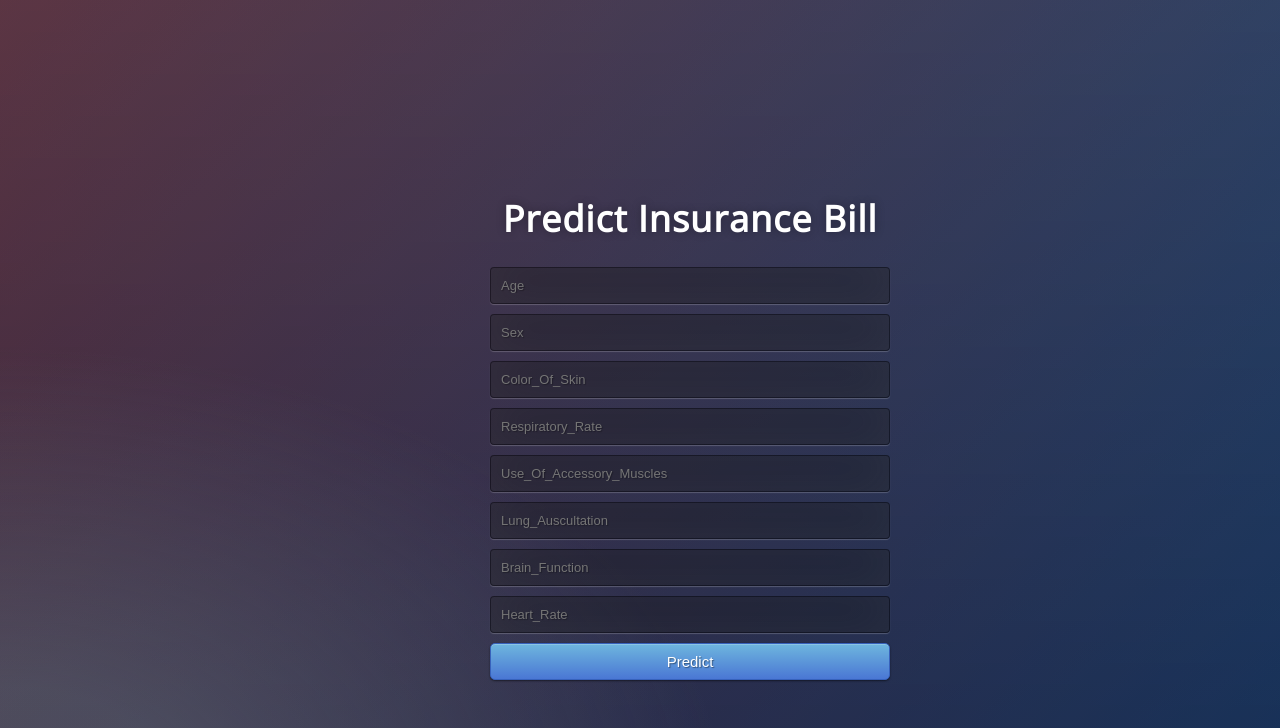
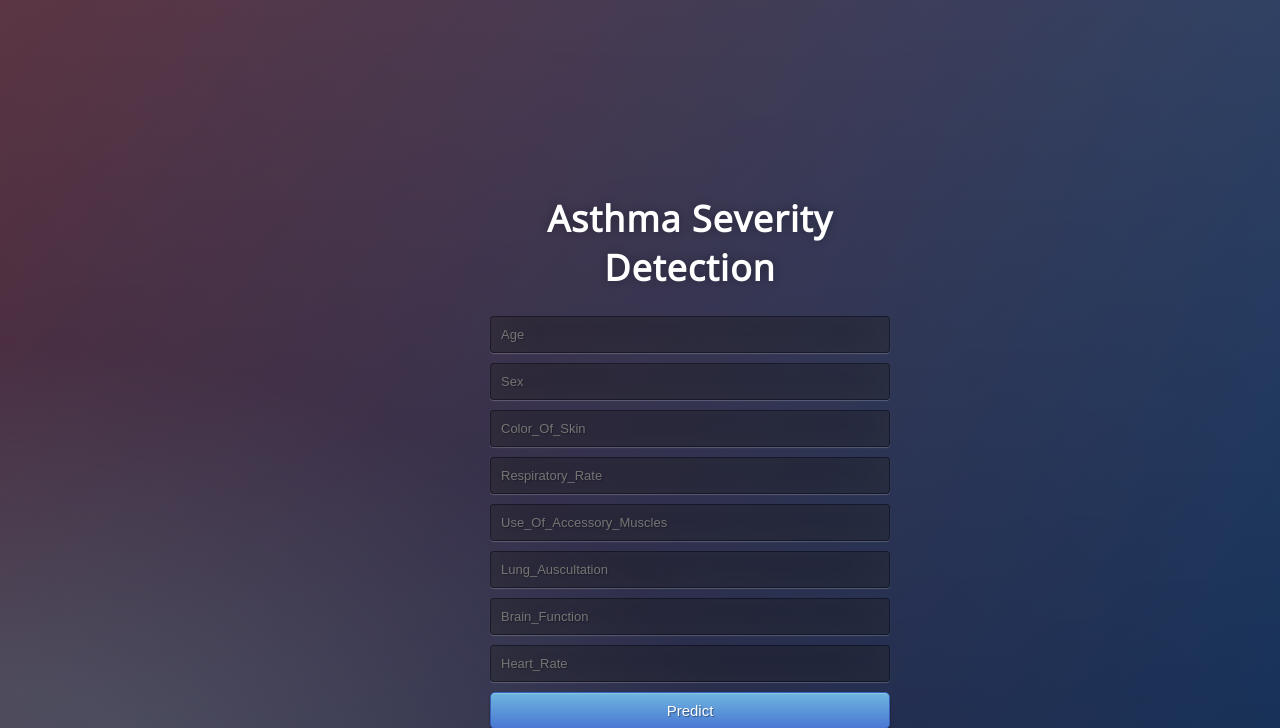
Before and after one commit to liaquat85/Asthma_ML_Python, a Flask app: page / in a window 1280 px wide. Shown: the top 728 px of the page. Run offline with Flask 2, Linux system fonts and the light colour scheme; parts of the project's set-up code (start-up, migrations or seed data) failed here and were passed over.

Commit message:
change from predict insurance bill to Asthma Severity Detection

```diff
--- a/templates/home.html
+++ b/templates/home.html
@@ -2,7 +2,7 @@
 <html>
 <head>
   <meta charset="UTF-8">
-  <title>Predict Insurance Bill</title>
+  <title>Asthma Severity Detection</title>
   <link href='https://fonts.googleapis.com/css?family=Pacifico' rel='stylesheet' type='text/css'>
 <link href='https://fonts.googleapis.com/css?family=Arimo' rel='stylesheet' type='text/css'>
 <link href='https://fonts.googleapis.com/css?family=Hind:300' rel='stylesheet' type='text/css'>
@@ -13,7 +13,7 @@
 
 <body>
  <div class="login">
-	<h1>Predict Insurance Bill</h1>
+	<h1>Asthma Severity Detection</h1>
 
      <!-- Form to enter new data for predictions  -->
     <form action="{{ url_for('predict')}}"method="POST">
```
Also changed, not shown: 1 other file.
